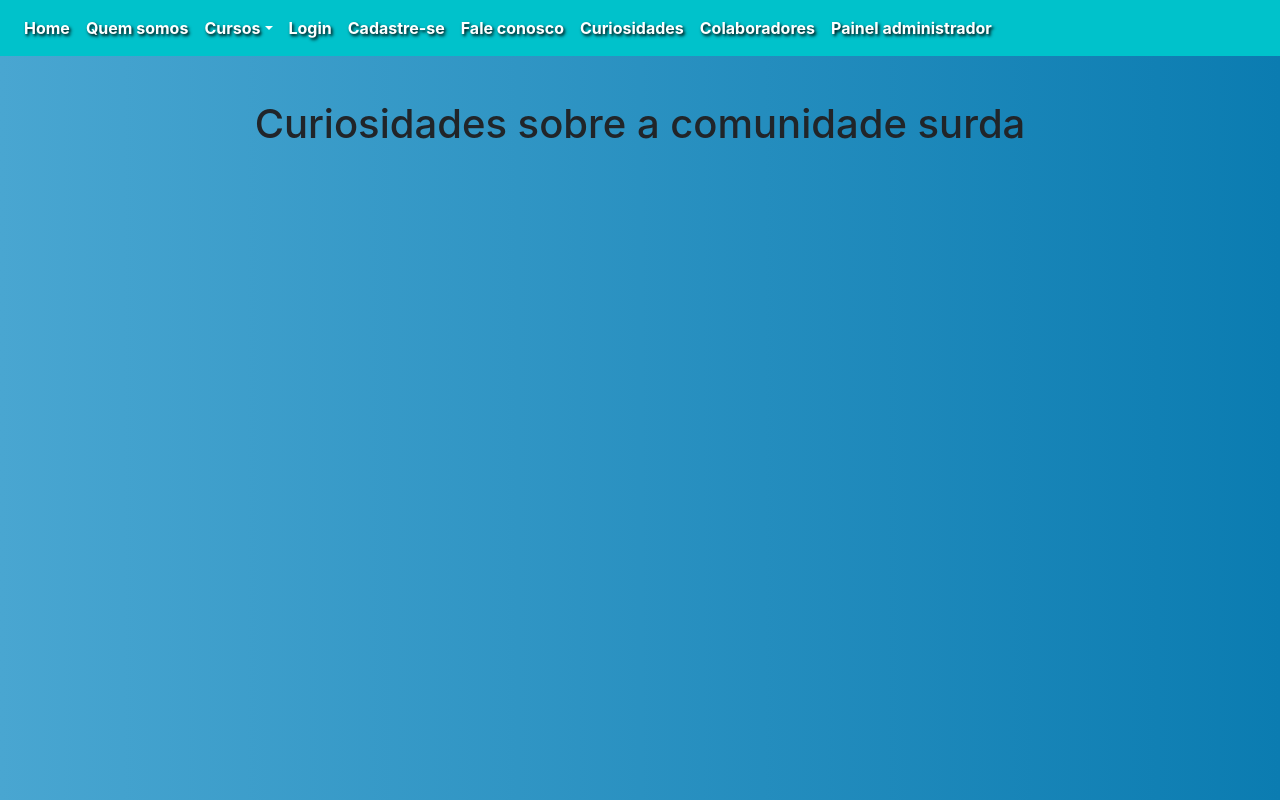
After one commit to FabiMacedo/Projeto_Squad2_Trabalho_RecodePro, a PHP site: page /curiosidades.php in a window 1280 px wide. The commit adds this page. Run offline with PHP 8.4, Linux system fonts and the light colour scheme.

Commit message:
Add Novas Páginas

```diff
--- a/Projeto_Squad2_Trabalho_RecodePro/banco de dados/sinalcode.sql
+++ b/Projeto_Squad2_Trabalho_RecodePro/banco de dados/sinalcode.sql
@@ -20,6 +20,8 @@ SET time_zone = "+00:00";
 --
 -- Banco de dados: `sinalcode`
 --
+
+CREATE database sinalcode;
 
 -- --------------------------------------------------------
 
--- a/Projeto_Squad2_Trabalho_RecodePro/css/cadastro.css
+++ b/Projeto_Squad2_Trabalho_RecodePro/css/cadastro.css
@@ -2,7 +2,7 @@
 .container{
     width: 100%;
     height: 100vh;
-    background-image: linear-gradient(to right, #1c83f6, #0f23da );
+    background-image: linear-gradient(to right, #61b8e0, #0b7cb1 );
 }
 
 .fundocadastro {
@@ -16,7 +16,7 @@
     justify-content: center;
     width: 400px;
     height: 500px;
-    background-color: rgb(255, 111, 22);
+    background-color: #fc6c18;
     border-radius: 6px;
     padding: 16px;
     margin: 40px;
@@ -50,7 +50,7 @@
     text-align: center;
     margin: 16px auto 0px;
     color: #ffffff;
-    background-color: #4636db;
+    background-color: #0b7cb1;
     text-shadow: black 0.1em 0.1em 0.2em;;
 }
 
--- /dev/null
+++ b/Projeto_Squad2_Trabalho_RecodePro/css/curiosidades.css
@@ -0,0 +1,19 @@
+.container{
+    width: 100%;
+    height: 100vh;
+    background-image: linear-gradient(to right, #49a6d1, #0b7cb1);
+
+}
+
+.fundocuriosidades {
+    display: flex;
+    justify-content: center;
+    align-items: center;
+
+
+}
+
+.fundocuriosidades h1{
+    margin-top: 100px;
+
+}
--- a/Projeto_Squad2_Trabalho_RecodePro/css/faleconosco.css
+++ b/Projeto_Squad2_Trabalho_RecodePro/css/faleconosco.css
@@ -2,7 +2,7 @@
 .container {
     width: 100%;
     height: 100vh;
-    background-image: linear-gradient(to right, #1c83f6, #0f23da );
+    background-image: linear-gradient(to right, #61b8e0, #0b7cb1 );
 }
 
 .fundocontato {
@@ -15,7 +15,7 @@
 .quadrado {
     width: 400px;
     height: 500px;
-    background-color: rgb(255, 111, 22);
+    background-color: #fc6c18;
     border-radius: 6px;
     padding: 16px;
     margin: 40px;
@@ -41,7 +41,7 @@
 
 .quadrado button {
     display: block;
-    background-color: #4636db;
+    background-color: #0b7cb1;
     width: 80%;
     height: 40px;
     border: 0;
--- a/Projeto_Squad2_Trabalho_RecodePro/css/paineladm.css
+++ b/Projeto_Squad2_Trabalho_RecodePro/css/paineladm.css
@@ -3,7 +3,7 @@
     width: 100vw;
     display: flex;
     flex-direction: column;
-    background-color: #f9f9f9fb;
+    background-image: linear-gradient(to right, #61b8e0, #0b7cb1 );
 
 }
 
--- /dev/null
+++ b/Projeto_Squad2_Trabalho_RecodePro/curiosidades.php
@@ -0,0 +1,36 @@
+<!DOCTYPE html>
+<html lang="pt-br">
+<head>
+<meta charset="UTF-8">
+    <meta name="viewport" content="width=device-width, initial-scale=1, shrink-to-fit=no">
+    <title></title>
+    <link rel="stylesheet" href="./css/global.css">
+    <link rel="stylesheet" href="./css/home2.css">
+    <link rel="stylesheet" href="./css/curiosidades.css">
+    <script src="https://code.jquery.com/jquery-3.3.1.slim.min.js" integrity="sha384-q8i/X+965DzO0rT7abK41JStQIAqVgRVzpbzo5smXKp4YfRvH+8abtTE1Pi6jizo" crossorigin="anonymous"></script>
+    <script src="https://cdnjs.cloudflare.com/ajax/libs/popper.js/1.14.3/umd/popper.min.js" integrity="sha384-ZMP7rVo3mIykV+2+9J3UJ46jBk0WLaUAdn689aCwoqbBJiSnjAK/l8WvCWPIPm49" crossorigin="anonymous"></script>
+    <script src="https://stackpath.bootstrapcdn.com/bootstrap/4.1.3/js/bootstrap.min.js" integrity="sha384-ChfqqxuZUCnJSK3+MXmPNIyE6ZbWh2IMqE241rYiqJxyMiZ6OW/JmZQ5stwEULTy" crossorigin="anonymous"></script>
+    <link rel="stylesheet" href="https://stackpath.bootstrapcdn.com/bootstrap/4.1.3/css/bootstrap.min.css" integrity="sha384-MCw98/SFnGE8fJT3GXwEOngsV7Zt27NXFoaoApmYm81iuXoPkFOJwJ8ERdknLPMO" crossorigin="anonymous">
+</head>
+<body class="container">
+    <?php
+        include_once('menu.html');
+    ?>
+    <div class="fundocuriosidades">
+        <h1>Curiosidades sobre a comunidade surda</h1>
+        <section>
+
+        </section>
+
+        <section>
+
+        </section>
+
+        <section>
+
+        </section>
+    </div>
+
+
+</body>
+</html>
--- /dev/null
+++ b/Projeto_Squad2_Trabalho_RecodePro/footer.php
@@ -0,0 +1,6 @@
+
+
+
+<footer>
+    <div class="rodape">Squad 02 RecodePro 2020 - Copyright</div>
+</footer>
--- a/Projeto_Squad2_Trabalho_RecodePro/menu.html
+++ b/Projeto_Squad2_Trabalho_RecodePro/menu.html
@@ -39,6 +39,12 @@
                     <a class="nav-link" href="faleconosco.php">Fale conosco</a>
                 </li>
                 <li class="nav-item">
+                    <a class="adm nav-link" href="curiosidades.php">Curiosidades</a>
+                </li>
+                <li class="nav-item">
+                    <a class="adm nav-link" href="colaboradores.php">Colaboradores</a>
+                </li>
+                <li class="nav-item">
                     <a class="adm nav-link" href="paineladm.php">Painel administrador</a>
                 </li>
             </ul>
--- a/Projeto_Squad2_Trabalho_RecodePro/quemsomos.php
+++ b/Projeto_Squad2_Trabalho_RecodePro/quemsomos.php
@@ -37,6 +37,7 @@
                 <p class="d-flex mx-2 mb-2 text-center"> A nossa missão é formar alunos surdos com habilidades técnicas e socioemocionais, a fim de capacita-los para atuar no mercado de trabalho com excelência.
             </div>
         </div>
+
         <footer>
             <div class="rodape">Squad 02 RecodePro 2020 - Copyright</div>
         </footer>
```
Also changed, not shown: Projeto_Squad2_Trabalho_RecodePro/colaboradores.php (added, +22 -0 lines), Projeto_Squad2_Trabalho_RecodePro/css/login.css (+4 -4 lines).
